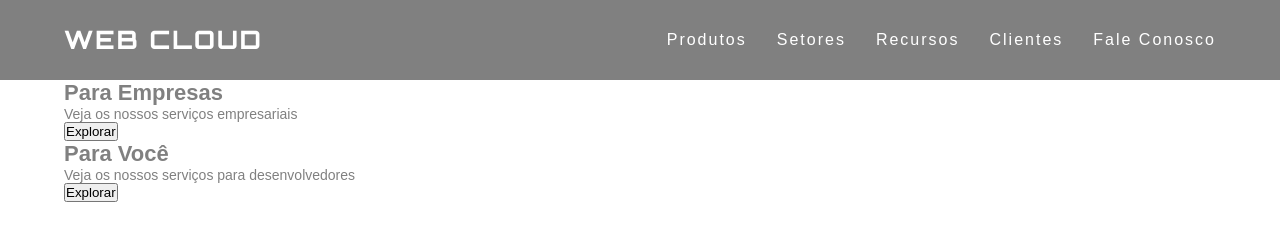
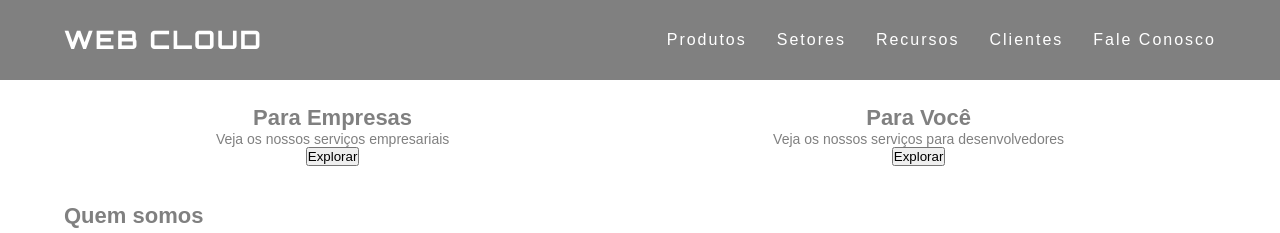
Before and after one commit to gr-Soares/Site, a plain HTML site: page index.html in a window 1280 px wide. Shown: the top 233 px of the page. Drawn offline with Linux system fonts and the light colour scheme.

Commit message:
Feat: Banner-Index

```diff
--- a/css/style.css
+++ b/css/style.css
@@ -51,7 +51,7 @@ p {
     align-items: center;
     font-size: 24px;
     font-weight: 700;
-    font-family: 'Orbitron', sans-serif;;
+    font-family: 'Orbitron', sans-serif;
     text-transform: uppercase;
     letter-spacing: 3px;
 }
@@ -89,3 +89,20 @@ section {
 .section-text{
     margin-top: 10px;
 }
+
+.banner-services{
+    margin: 25px 0 25px 0;
+    display: flex;
+    align-items: center;
+    justify-content:space-around;
+}
+
+.banner-services-right{
+    margin-right: 10px;
+    text-align: center;
+}
+
+.banner-services-left{
+    margin-left: 10px;
+    text-align: center;
+}
--- a/index.html
+++ b/index.html
@@ -31,12 +31,12 @@
     </header>
     <main class="main">
         <section class="banner-services">
-            <div class="right">
+            <div class="banner-services-right">
                 <h2>Para Empresas</h2>
                 <p>Veja os nossos serviços empresariais</p>
                 <button>Explorar</button>
             </div>
-            <div class="left">
+            <div class="banner-services-left">
                 <h2>Para Você</h2>
                 <p>Veja os nossos serviços para desenvolvedores</p>
                 <button>Explorar</button>
```
